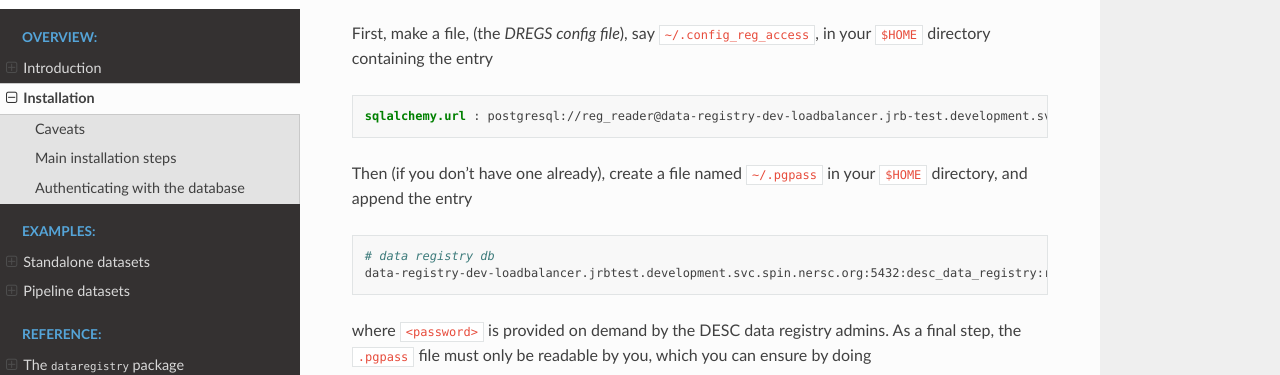
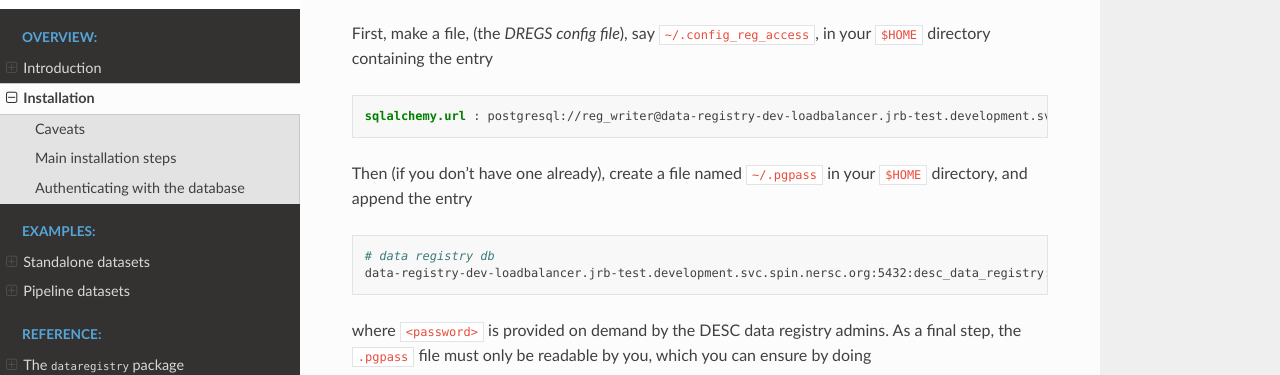
Before and after one commit to LSSTDESC/dataregistry, a Sphinx documentation site: the page built from docs/source/installation.rst, in a window 1280 px wide and 900 px high, scrolled down 568 px. Shown: the part 276-651 px from the top of the window. Built offline with Sphinx 7.4.7 and the Read the Docs theme 2.0.0, drawn with Linux system fonts in a browser that asks for light colours.

Commit message:
Change reg_reader to reg_writer

```diff
--- a/docs/source/installation.rst
+++ b/docs/source/installation.rst
@@ -44,7 +44,7 @@ First, make a file, (the *DREGS config file*), say
 
 .. code-block:: yaml
 
-   sqlalchemy.url : postgresql://reg_reader@data-registry-dev-loadbalancer.jrb-test.development.svc.spin.nersc.org:5432/desc_data_registry
+   sqlalchemy.url : postgresql://reg_writer@data-registry-dev-loadbalancer.jrb-test.development.svc.spin.nersc.org:5432/desc_data_registry
 
 Then (if you don't have one already), create a file named ``~/.pgpass`` in your
 ``$HOME`` directory, and append the entry
@@ -52,7 +52,7 @@ Then (if you don't have one already), create a file named ``~/.pgpass`` in your
 .. code-block:: bash
 
    # data registry db
-   data-registry-dev-loadbalancer.jrbtest.development.svc.spin.nersc.org:5432:desc_data_registry:reg_reader:<password>
+   data-registry-dev-loadbalancer.jrb-test.development.svc.spin.nersc.org:5432:desc_data_registry:reg_writer:<password>
 
 where ``<password>`` is provided on demand by the DESC data registry admins. As
 a final step, the ``.pgpass`` file must only be readable by you, which you
```
